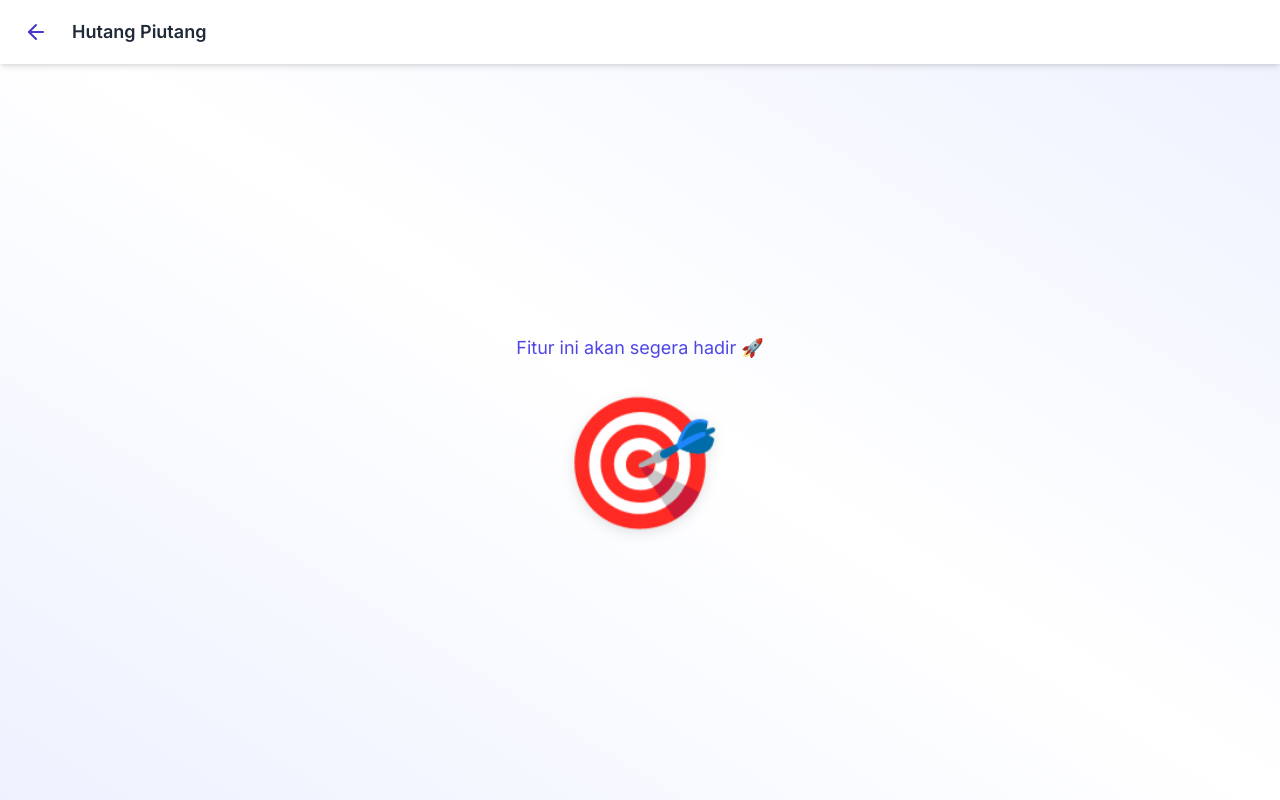
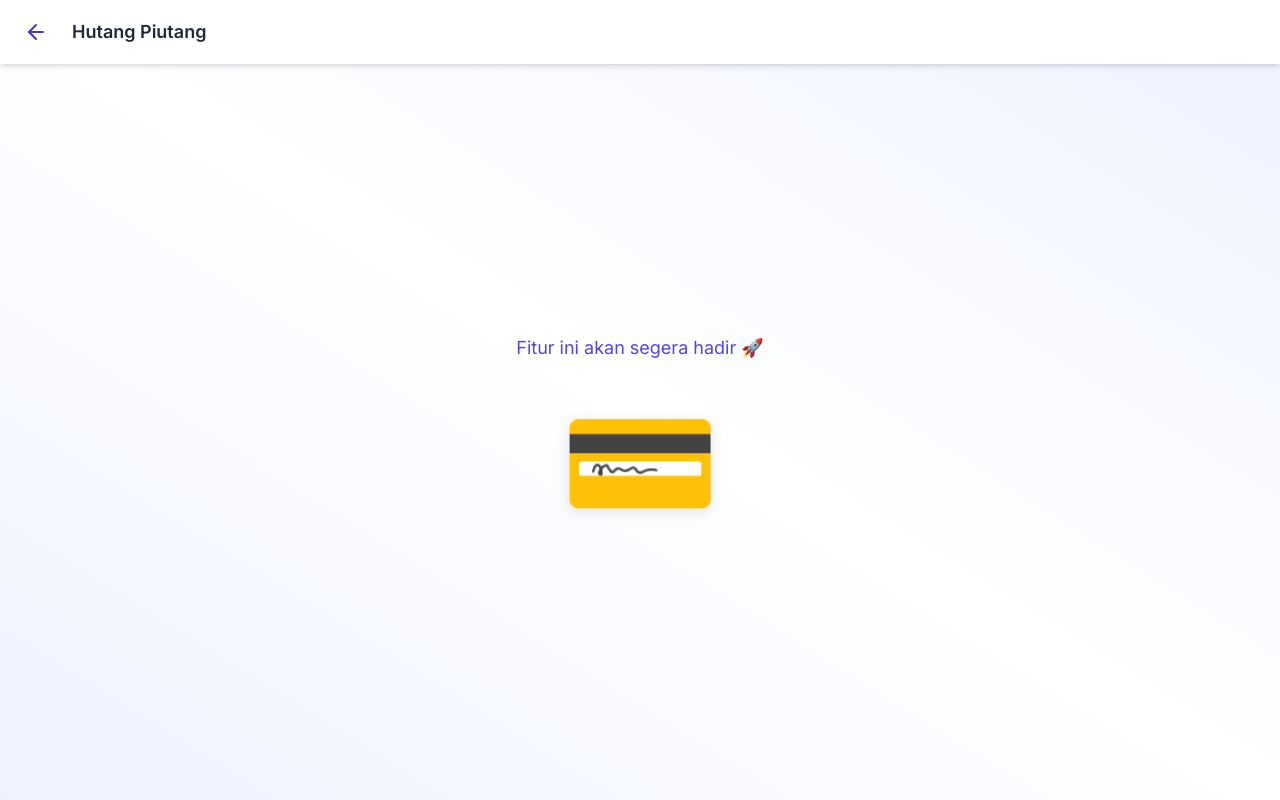
Before and after one commit to rudisiarudin/money-manager, a Next.js app: page /hutang-piutang in a window 1280 px wide. Built offline with nearby package versions, Linux system fonts and the light colour scheme.

Commit message:
Update Fitur Limit, Add Fitur Coming soon. Fix Bug

```diff
--- a/app/hutang-piutang/page.tsx
+++ b/app/hutang-piutang/page.tsx
@@ -34,7 +34,7 @@ export default function TargetFinansialPage() {
           }}
           aria-hidden="true"
         >
-          🎯
+          💳
         </div>
       </main>
 
--- a/app/split-bill/page.tsx
+++ b/app/split-bill/page.tsx
@@ -34,7 +34,7 @@ export default function TargetFinansialPage() {
           }}
           aria-hidden="true"
         >
-          🎯
+          🤝
         </div>
       </main>
 
```
